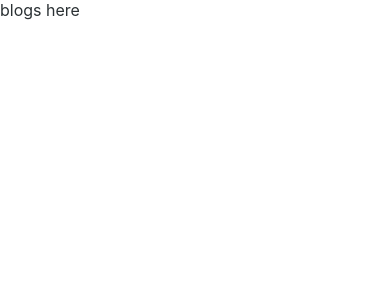
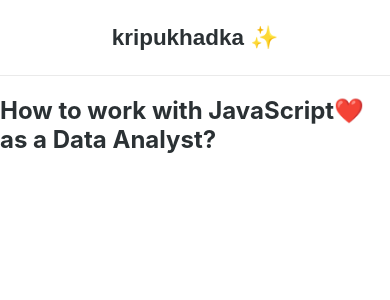
Before and after one commit to Kripu77/Blog-With-Contentful, a Next.js app in the folder portfolio/: page /blogs in a window 390 px wide. Shown: the top 300 px of the page. Built offline with nearby package versions, Linux system fonts and the light colour scheme.

Commit message:
new links construct

```diff
--- a/portfolio/components/Nav.js
+++ b/portfolio/components/Nav.js
@@ -1,12 +1,22 @@
 
 import styles from "../styles/Home.module.css";
+import Link from "next/link";
 
 
 const Nav = () => {
   return (
     <nav className={styles.navbar}>
-      <h1 >kripukhadka</h1>
+      <section>
+        <Link href="./">
+          <h1 className={styles.navheader}>kripukhadka ✨</h1>
+        </Link>
+      </section>
 
+      <section className={styles.navlink}>
+        {/* <Link href="./blogs">
+          <h1> Blogs</h1>
+        </Link> */}
+      </section>
     </nav>
   );
 }
--- a/portfolio/pages/blogs.js
+++ b/portfolio/pages/blogs.js
@@ -1,9 +1,16 @@
+import Nav from "../components/Nav"
 
 
 const blogs = () => {
   return (
-    <div>blogs here</div>
-  )
+    <main>
+      <Nav />
+
+      <section>
+        <h1> How to work with JavaScript❤️ as a Data Analyst? </h1>
+      </section>
+    </main>
+  );
 }
 
 export default blogs
--- a/portfolio/styles/Home.module.css
+++ b/portfolio/styles/Home.module.css
@@ -138,12 +138,16 @@
 
 
 .navbar{
+  display: flex;
+  justify-content: space-between;
+  flex: 1;
 margin: 0;
-padding:  0.1rem 2rem;
+padding:  0.1rem 4rem;
  text-align: left;
  position: sticky;
  top:0;
  z-index: 10;
+ font-size: 1.2rem;
  background-color:white;
    border-bottom: 1px solid #eaeaea;
     font-family: 'Bebas Neue', cursive;
@@ -152,6 +156,15 @@
 
 
 }
+
+.navlink{
+  cursor: pointer;
+
+}
+.navlink:hover{
+  text-decoration: underline;
+}
+
 
 @media (max-width: 600px) {
   .grid {
@@ -178,9 +191,14 @@
    text-align: center;
  }
   .navbar{
+    display: block;
     text-align: center;
     margin-left: 0 !important;
   }
+   .navlink{
+  display: none;
+}
+
   .demoimage{
    text-align: center;
   }
```
